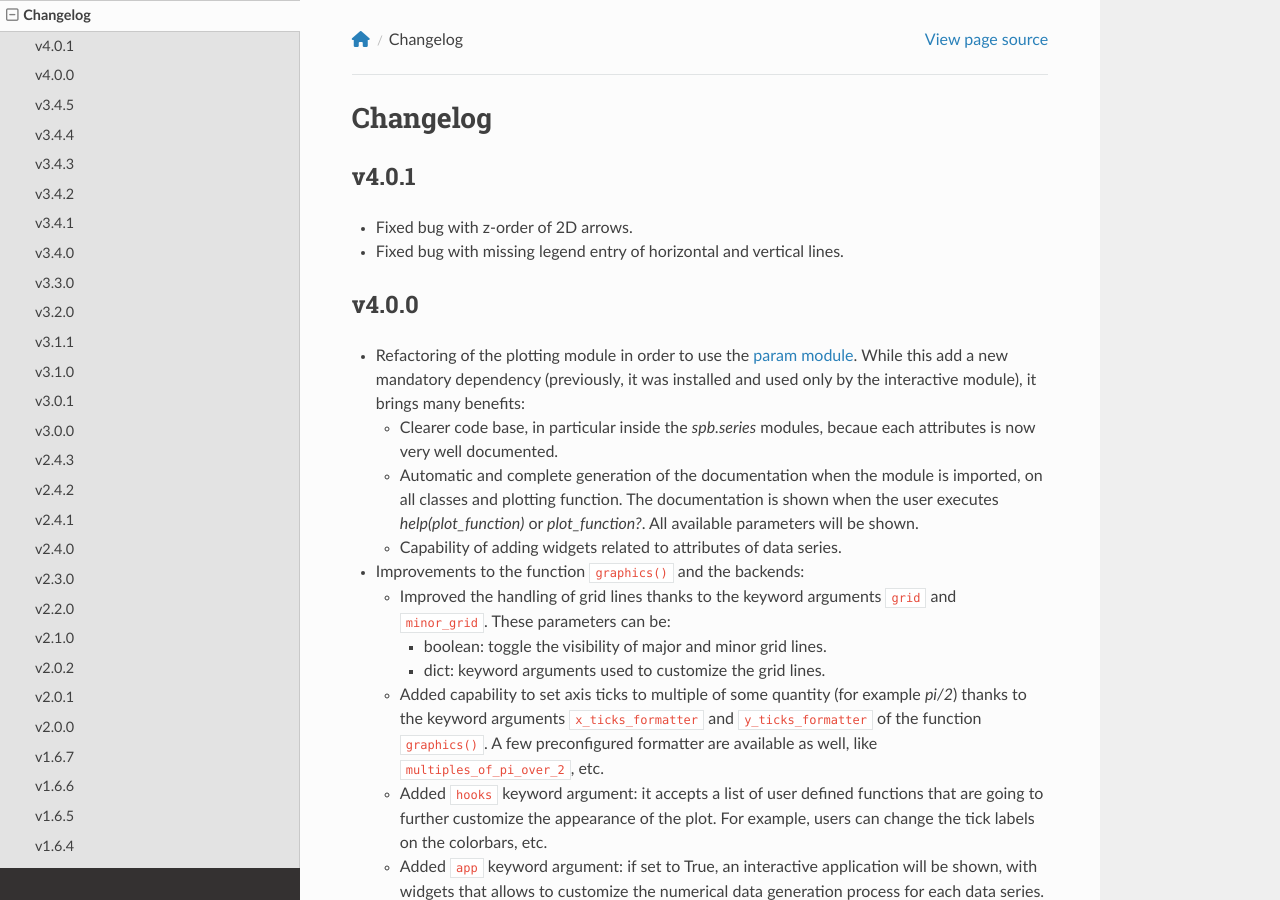
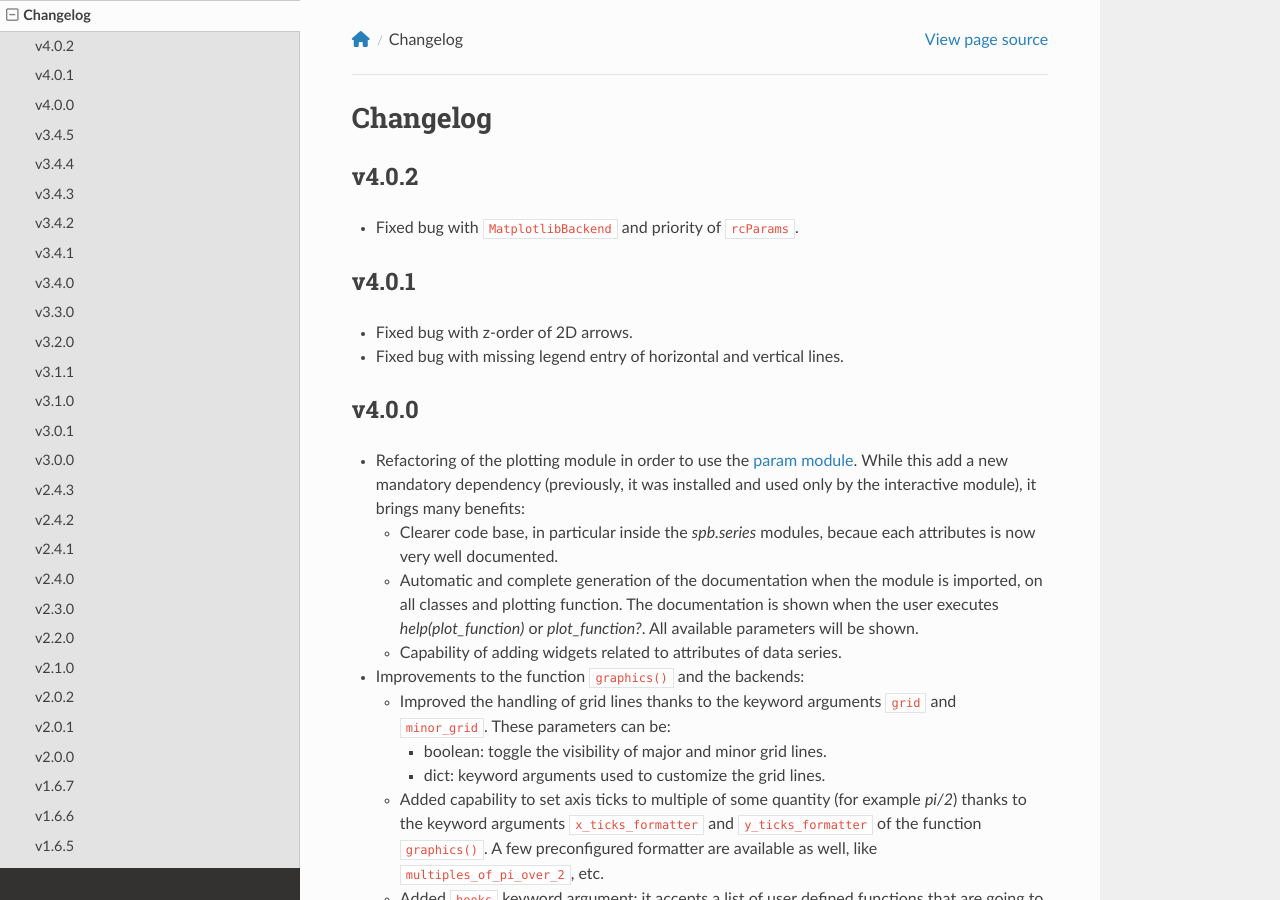
Before and after one commit to Davide-sd/sympy-plot-backends, a Sphinx documentation site: the page built from doc/source/changelog.rst, in a window 1280 px wide and 900 px high. Built offline with Sphinx 7.4.7 and the Read the Docs theme 3.1.0, drawn with Linux system fonts in a browser that asks for light colours; nearby versions of some CDN libraries.

Commit message:
version bump

```diff
--- a/doc/source/changelog.rst
+++ b/doc/source/changelog.rst
@@ -1,6 +1,12 @@
 ==========
  Changelog
 ==========
+
+v4.0.2
+======
+
+* Fixed bug with ``MatplotlibBackend`` and priority of ``rcParams``.
+
 
 v4.0.1
 ======
--- a/spb/_version.py
+++ b/spb/_version.py
@@ -1 +1 @@
-__version__ = "4.0.1"
+__version__ = "4.0.2"
```
